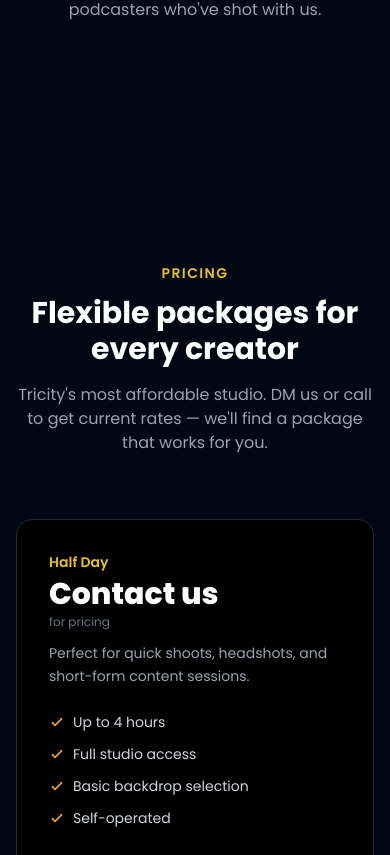
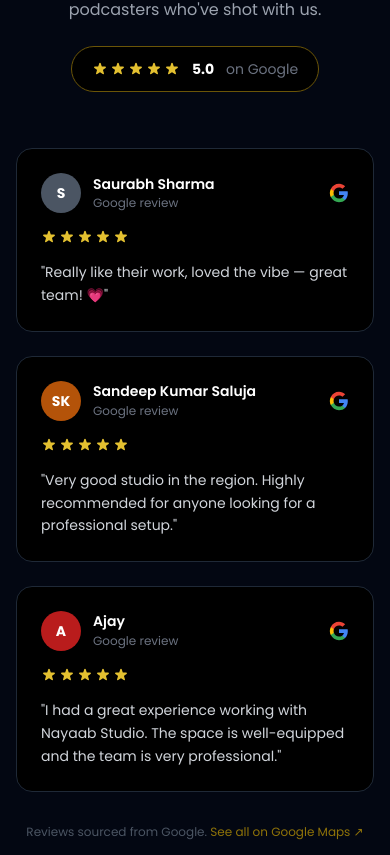
Before and after one commit to zatwik511/nayaab-studios, a React (Vite) app: page / in a window 390 px wide. Shown: the part 4389-5244 px from the top of the page. Built offline with nearby package versions, Linux system fonts and the light colour scheme.

Commit message:
Replace Elfsight widget with custom styled reviews section

```diff
--- a/index.html
+++ b/index.html
@@ -8,7 +8,6 @@
     <link rel="preconnect" href="https://fonts.googleapis.com" />
     <link rel="preconnect" href="https://fonts.gstatic.com" crossorigin />
     <link href="https://fonts.googleapis.com/css2?family=Poppins:wght@400;500;600;700;800&display=swap" rel="stylesheet" />
-    <script src="https://elfsightcdn.com/platform.js" async></script>
   </head>
   <body>
     <div id="root"></div>
--- a/src/components/Reviews.jsx
+++ b/src/components/Reviews.jsx
@@ -1,23 +1,97 @@
+const reviews = [
+  {
+    name: 'Saurabh Sharma',
+    initials: 'S',
+    rating: 5,
+    text: 'Really like their work, loved the vibe — great team! 💗',
+    color: 'bg-gray-600',
+  },
+  {
+    name: 'Sandeep Kumar Saluja',
+    initials: 'SK',
+    rating: 5,
+    text: 'Very good studio in the region. Highly recommended for anyone looking for a professional setup.',
+    color: 'bg-amber-700',
+  },
+  {
+    name: 'Ajay',
+    initials: 'A',
+    rating: 5,
+    text: 'I had a great experience working with Nayaab Studio. The space is well-equipped and the team is very professional.',
+    color: 'bg-red-700',
+  },
+]
+
+function Stars({ count }) {
+  return (
+    <div className="flex gap-0.5">
+      {Array.from({ length: 5 }).map((_, i) => (
+        <svg
+          key={i}
+          className={`w-4 h-4 ${i < count ? 'text-brand-400' : 'text-gray-700'}`}
+          fill="currentColor"
+          viewBox="0 0 20 20"
+        >
+          <path d="M9.049 2.927c.3-.921 1.603-.921 1.902 0l1.07 3.292a1 1 0 00.95.69h3.462c.969 0 1.371 1.24.588 1.81l-2.8 2.034a1 1 0 00-.364 1.118l1.07 3.292c.3.921-.755 1.688-1.54 1.118l-2.8-2.034a1 1 0 00-1.175 0l-2.8 2.034c-.784.57-1.838-.197-1.539-1.118l1.07-3.292a1 1 0 00-.364-1.118L2.98 8.72c-.783-.57-.38-1.81.588-1.81h3.461a1 1 0 00.951-.69l1.07-3.292z" />
+        </svg>
+      ))}
+    </div>
+  )
+}
+
 export default function Reviews() {
   return (
     <section id="reviews" className="py-24 bg-gray-950">
-      <div className="max-w-5xl mx-auto px-4 sm:px-6">
-        <div className="text-center mb-12">
+      <div className="max-w-6xl mx-auto px-4 sm:px-6">
+        <div className="text-center mb-14">
           <p className="text-sm font-semibold text-brand-400 uppercase tracking-widest mb-3">Reviews</p>
           <h2 className="text-3xl sm:text-4xl font-bold text-white">What our clients say</h2>
           <p className="mt-4 text-gray-400 max-w-xl mx-auto">
             Real feedback from creators, brands, and podcasters who've shot with us.
           </p>
+
+          {/* Overall rating */}
+          <div className="mt-6 inline-flex items-center gap-3 px-5 py-3 rounded-full bg-black border border-brand-800">
+            <Stars count={5} />
+            <span className="text-white font-bold text-sm">5.0</span>
+            <span className="text-gray-500 text-sm">on Google</span>
+          </div>
         </div>
 
-        {/* Clip wrapper hides the Elfsight badge at the bottom */}
-        <div style={{ overflow: 'hidden', paddingBottom: '1px' }}>
-          <div
-            className="elfsight-app-c4ab6b3b-faaa-4b25-8596-2090a6dfd21a"
-            data-elfsight-app-lazy
-            style={{ marginBottom: '-48px' }}
-          />
+        <div className="grid sm:grid-cols-2 lg:grid-cols-3 gap-6">
+          {reviews.map(({ name, initials, rating, text, color }) => (
+            <div
+              key={name}
+              className="flex flex-col gap-4 bg-black rounded-2xl p-6 border border-gray-800 hover:border-brand-800 transition-colors"
+            >
+              <div className="flex items-center justify-between">
+                <div className="flex items-center gap-3">
+                  <div className={`w-10 h-10 rounded-full ${color} flex items-center justify-center text-white text-sm font-bold shrink-0`}>
+                    {initials}
+                  </div>
+                  <div>
+                    <p className="text-white text-sm font-semibold leading-tight">{name}</p>
+                    <p className="text-gray-500 text-xs mt-0.5">Google review</p>
+                  </div>
+                </div>
+                <svg className="w-5 h-5 shrink-0" viewBox="0 0 24 24">
+                  <path fill="#4285F4" d="M22.56 12.25c0-.78-.07-1.53-.2-2.25H12v4.26h5.92c-.26 1.37-1.04 2.53-2.21 3.31v2.77h3.57c2.08-1.92 3.28-4.74 3.28-8.09z"/>
+                  <path fill="#34A853" d="M12 23c2.97 0 5.46-.98 7.28-2.66l-3.57-2.77c-.98.66-2.23 1.06-3.71 1.06-2.86 0-5.29-1.93-6.16-4.53H2.18v2.84C3.99 20.53 7.7 23 12 23z"/>
+                  <path fill="#FBBC05" d="M5.84 14.09c-.22-.66-.35-1.36-.35-2.09s.13-1.43.35-2.09V7.07H2.18C1.43 8.55 1 10.22 1 12s.43 3.45 1.18 4.93l2.85-2.22.81-.62z"/>
+                  <path fill="#EA4335" d="M12 5.38c1.62 0 3.06.56 4.21 1.64l3.15-3.15C17.45 2.09 14.97 1 12 1 7.7 1 3.99 3.47 2.18 7.07l3.66 2.84c.87-2.6 3.3-4.53 6.16-4.53z"/>
+                </svg>
+              </div>
+
+              <Stars count={rating} />
+
+              <p className="text-gray-300 text-sm leading-relaxed flex-1">"{text}"</p>
+            </div>
+          ))}
         </div>
+
+        <p className="text-center mt-8 text-xs text-gray-600">
+          Reviews sourced from Google. <a href="https://maps.app.goo.gl/Dkw7PEsjA9J1RqgY8" target="_blank" rel="noreferrer" className="text-brand-700 hover:text-brand-500 transition-colors">See all on Google Maps ↗</a>
+        </p>
       </div>
     </section>
   )
--- a/src/index.css
+++ b/src/index.css
@@ -2,61 +2,6 @@
 @tailwind components;
 @tailwind utilities;
 
-/* Elfsight Google Reviews — black & gold overrides */
-.eapps-google-reviews,
-.eapps-google-reviews-list,
-.eapps-google-reviews-item {
-  background: transparent !important;
-  background-color: transparent !important;
-}
-.eapps-google-reviews-item {
-  background-color: #111 !important;
-  border: 1px solid #2a2100 !important;
-  border-radius: 1rem !important;
-}
-.eapps-google-reviews-item-text,
-.eapps-google-reviews-item-author-name {
-  color: #fff !important;
-}
-.eapps-google-reviews-item-author-date {
-  color: #9ca3af !important;
-}
-/* "Read more" link — gold instead of blue */
-.eapps-google-reviews-item-text-more,
-.eapps-google-reviews-item a,
-.eapps-google-reviews-item span[role="button"],
-[class*="google-reviews"] a {
-  color: #d4af37 !important;
-}
-/* Stars — gold */
-.eapps-google-reviews-item-rating-star svg,
-.eapps-google-reviews-item-stars svg,
-.eapps-google-reviews-title-rating-star svg {
-  fill: #d4af37 !important;
-  color: #d4af37 !important;
-}
-/* Header text */
-.eapps-google-reviews-title-text,
-.eapps-google-reviews-title-rating-value {
-  color: #fff !important;
-}
-.eapps-google-reviews-title-rating-count {
-  color: #9ca3af !important;
-}
-/* Hide ALL Elfsight branding elements */
-.eapps-link,
-.eapps-widget-toolbar,
-[class*="eapps-widget-toolbar"],
-[class*="eapps-link"],
-a[href*="elfsight"],
-div[class*="powered"],
-div[class*="branding"] {
-  display: none !important;
-  opacity: 0 !important;
-  pointer-events: none !important;
-  height: 0 !important;
-  overflow: hidden !important;
-}
 
 @layer base {
   html {
```
Also changed, not shown: .claude/settings.json (added).
